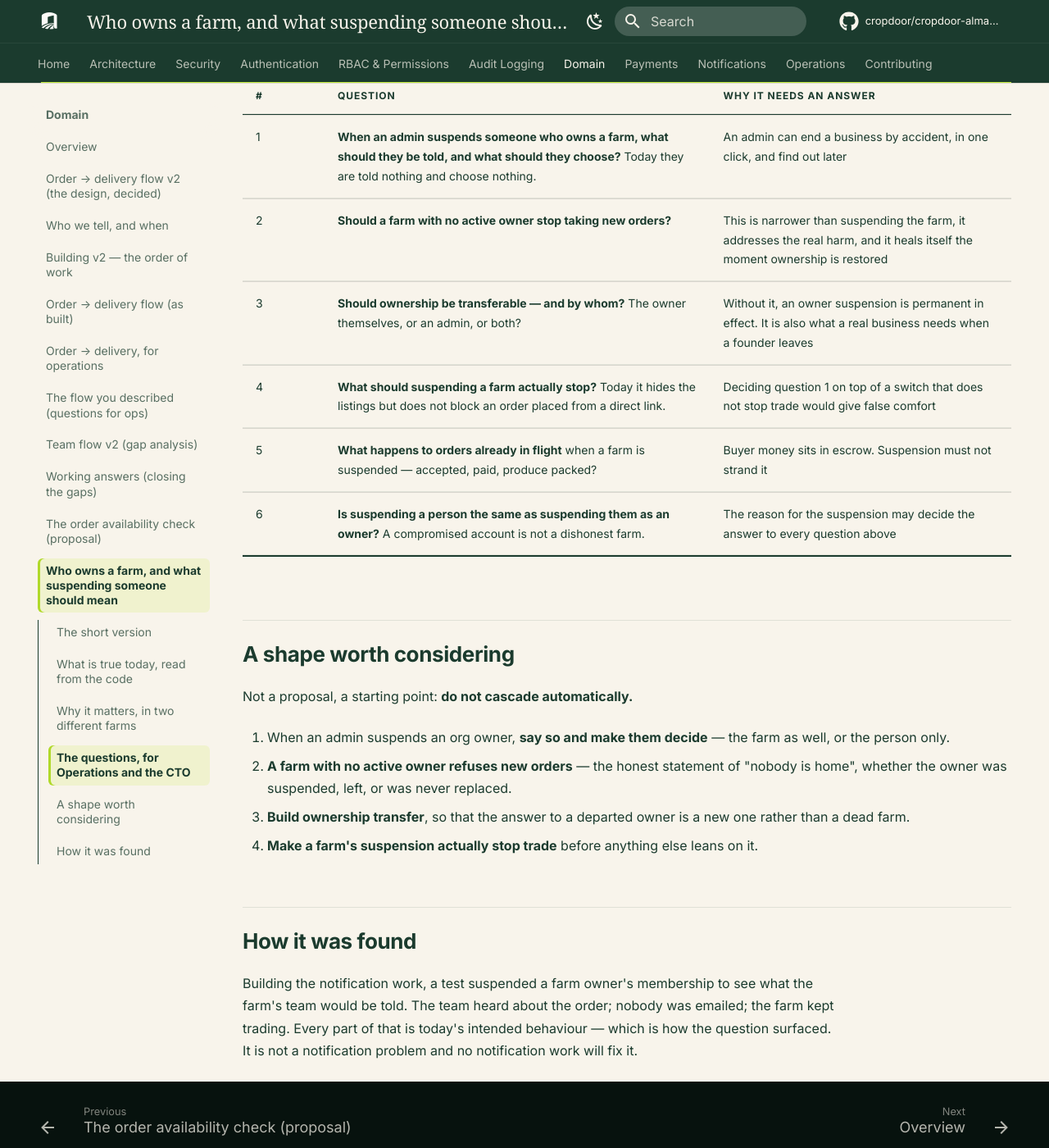
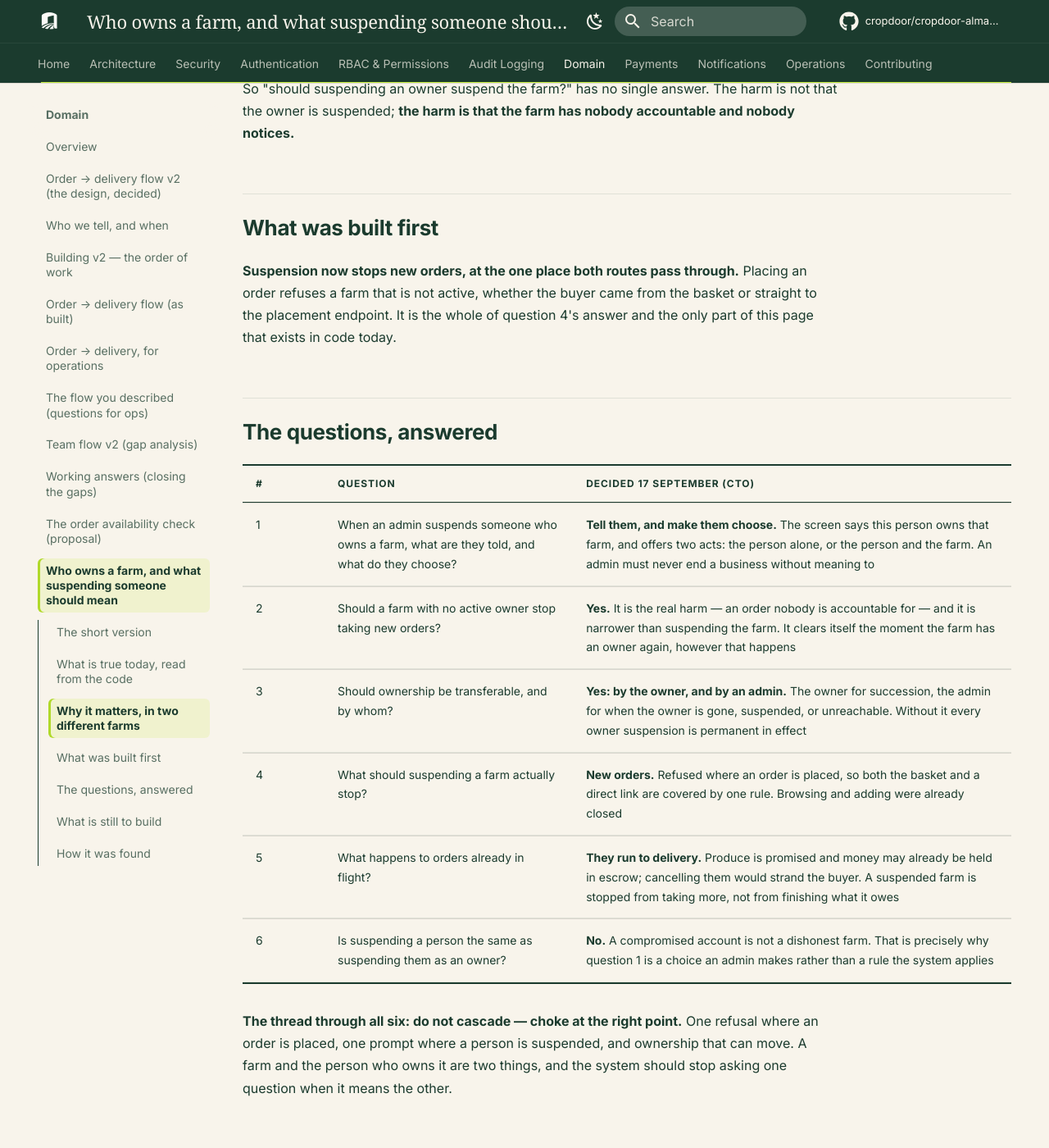
Before and after one commit to cropdoor/cropdoor-almanac, an MkDocs documentation site: the page built from docs/domain/farm-ownership-and-suspension.md, in a window 1280 px wide and 1400 px high, scrolled down 1744 px. Shown: the whole window at 82% size. Built offline with MkDocs 1.6.1 and Material for MkDocs 9.7.7, drawn with Linux system fonts in a browser that asks for light colours; some web fonts are replaced; comment, search, counter and statistics services are not loaded; some of the changed text lies outside the part shown.

Commit message:
docs(domain): the six ownership and suspension questions, answered

```diff
--- a/docs/domain/farm-ownership-and-suspension.md
+++ b/docs/domain/farm-ownership-and-suspension.md
@@ -1,8 +1,9 @@
 # Who owns a farm, and what suspending someone should mean
 
-**Open question for the team.** Nothing here is decided, and nothing here is built. It was found on
-17 September 2026 while building the notification work, when a test deliberately suspended a farm
-owner and the farm carried on trading.
+**Answered by the CTO on 17 September 2026**, the day it was found — while building the notification
+work, when a test deliberately suspended a farm owner and the farm carried on trading. The answers are
+below; **none of it is built yet** except the first piece, which went out on its own because it was a
+live gap.
 
 ## The short version
 
@@ -20,7 +21,8 @@ cannot be handed to anyone else**, so a suspended owner leaves a farm that can n
 | Suspending a **farm** is a separate admin act, on its own screen | nothing links the two |
 | A farm can be suspended only from active, by an admin, with a reason | it is deliberate and reversible |
 | Any member holding the fulfil permission can accept and dispatch orders | **a farm can trade without its owner** |
-| A suspended farm's listings leave the marketplace — but the basket checks only the **listing's** status | a buyer holding a link can still order from a suspended farm |
+| A suspended farm's listings leave the marketplace, and the basket refuses to add one | browsing and adding are already closed |
+| **Placing an order never checked the farm at all** — it loaded the farm by id, then checked only each listing's own status | a buyer with a direct link, or an item added before the suspension, could order from a suspended farm. **Closed — see "What was built first"** |
 
 ## Why it matters, in two different farms
 
@@ -36,28 +38,35 @@ answer is almost certainly to replace the owner, not to close the farm.
 So "should suspending an owner suspend the farm?" has no single answer. The harm is not that the owner
 is suspended; **the harm is that the farm has nobody accountable and nobody notices.**
 
-## The questions, for Operations and the CTO
+## What was built first
 
-| # | Question | Why it needs an answer |
+**Suspension now stops new orders, at the one place both routes pass through.** Placing an order
+refuses a farm that is not active, whether the buyer came from the basket or straight to the
+placement endpoint. It is the whole of question 4's answer and the only part of this page that
+exists in code today.
+
+## The questions, answered
+
+| # | Question | **Decided 17 September (CTO)** |
 |---|---|---|
-| 1 | **When an admin suspends someone who owns a farm, what should they be told, and what should they choose?** Today they are told nothing and choose nothing. | An admin can end a business by accident, in one click, and find out later |
-| 2 | **Should a farm with no active owner stop taking new orders?** | This is narrower than suspending the farm, it addresses the real harm, and it heals itself the moment ownership is restored |
-| 3 | **Should ownership be transferable — and by whom?** The owner themselves, or an admin, or both? | Without it, an owner suspension is permanent in effect. It is also what a real business needs when a founder leaves |
-| 4 | **What should suspending a farm actually stop?** Today it hides the listings but does not block an order placed from a direct link. | Deciding question 1 on top of a switch that does not stop trade would give false comfort |
-| 5 | **What happens to orders already in flight** when a farm is suspended — accepted, paid, produce packed? | Buyer money sits in escrow. Suspension must not strand it |
-| 6 | **Is suspending a person the same as suspending them as an owner?** A compromised account is not a dishonest farm. | The reason for the suspension may decide the answer to every question above |
+| 1 | When an admin suspends someone who owns a farm, what are they told, and what do they choose? | **Tell them, and make them choose.** The screen says this person owns that farm, and offers two acts: the person alone, or the person and the farm. An admin must never end a business without meaning to |
+| 2 | Should a farm with no active owner stop taking new orders? | **Yes.** It is the real harm — an order nobody is accountable for — and it is narrower than suspending the farm. It clears itself the moment the farm has an owner again, however that happens |
+| 3 | Should ownership be transferable, and by whom? | **Yes: by the owner, and by an admin.** The owner for succession, the admin for when the owner is gone, suspended, or unreachable. Without it every owner suspension is permanent in effect |
+| 4 | What should suspending a farm actually stop? | **New orders.** Refused where an order is placed, so both the basket and a direct link are covered by one rule. Browsing and adding were already closed |
+| 5 | What happens to orders already in flight? | **They run to delivery.** Produce is promised and money may already be held in escrow; cancelling them would strand the buyer. A suspended farm is stopped from taking more, not from finishing what it owes |
+| 6 | Is suspending a person the same as suspending them as an owner? | **No.** A compromised account is not a dishonest farm. That is precisely why question 1 is a choice an admin makes rather than a rule the system applies |
 
-## A shape worth considering
+**The thread through all six: do not cascade — choke at the right point.** One refusal where an order is
+placed, one prompt where a person is suspended, and ownership that can move. A farm and the person who
+owns it are two things, and the system should stop asking one question when it means the other.
 
-Not a proposal, a starting point: **do not cascade automatically.**
+## What is still to build
 
-1. When an admin suspends an org owner, **say so and make them decide** — the farm as well, or the
-   person only.
-2. **A farm with no active owner refuses new orders** — the honest statement of "nobody is home",
-   whether the owner was suspended, left, or was never replaced.
-3. **Build ownership transfer**, so that the answer to a departed owner is a new one rather than a
-   dead farm.
-4. **Make a farm's suspension actually stop trade** before anything else leans on it.
+1. **The admin's choice when suspending an org owner** (question 1) — today they are told nothing.
+2. **A farm with no active owner refuses new orders** (question 2) — the placement guard exists; this
+   is a second reason to refuse, and it needs the wording that says which is which.
+3. **Ownership transfer** (question 3) — the largest of the three, and the one a real business needs
+   first when a founder leaves.
 
 ## How it was found
 
```
Also changed, not shown: docs/domain/index.md (+3 -2 lines).
